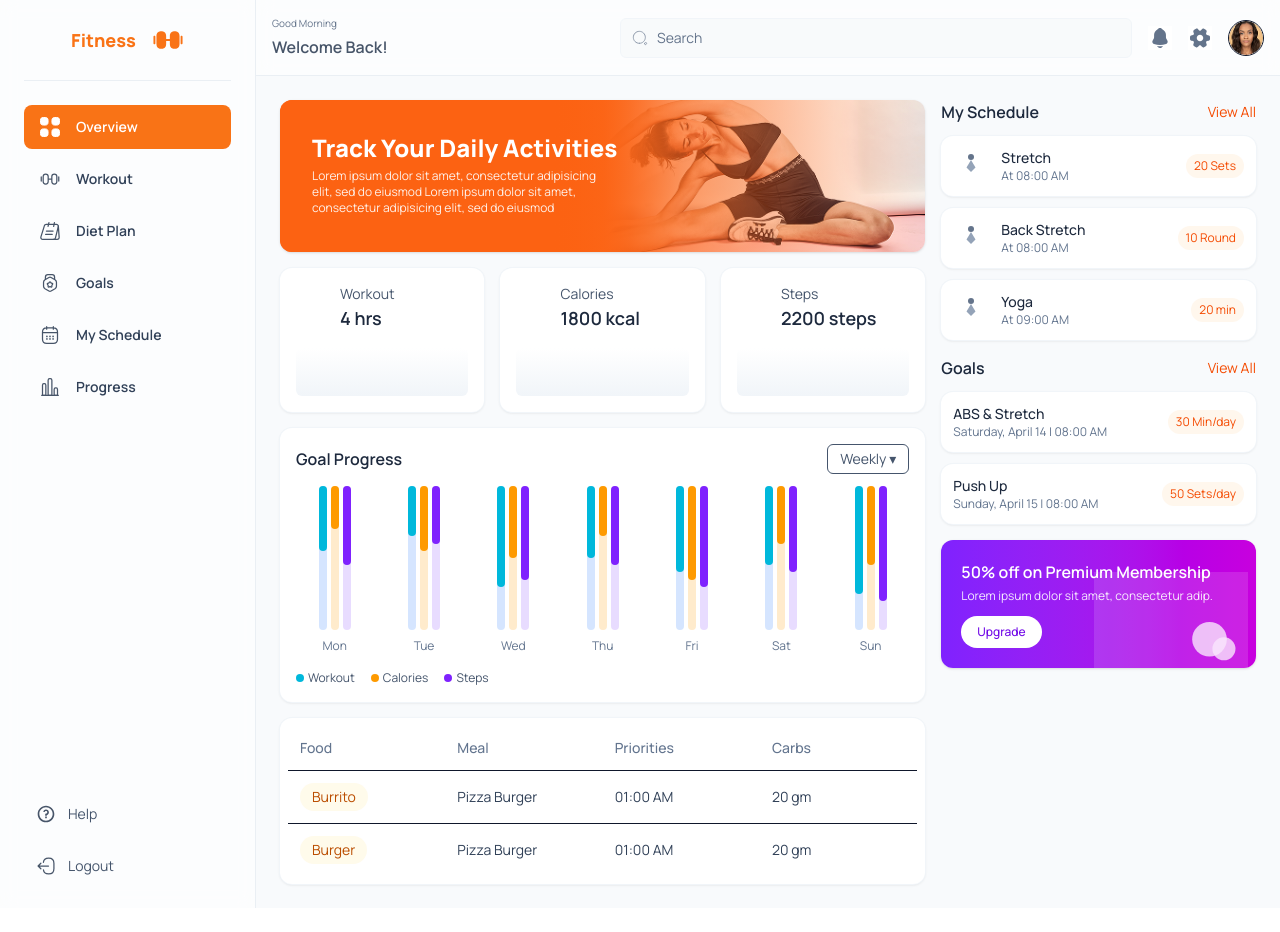
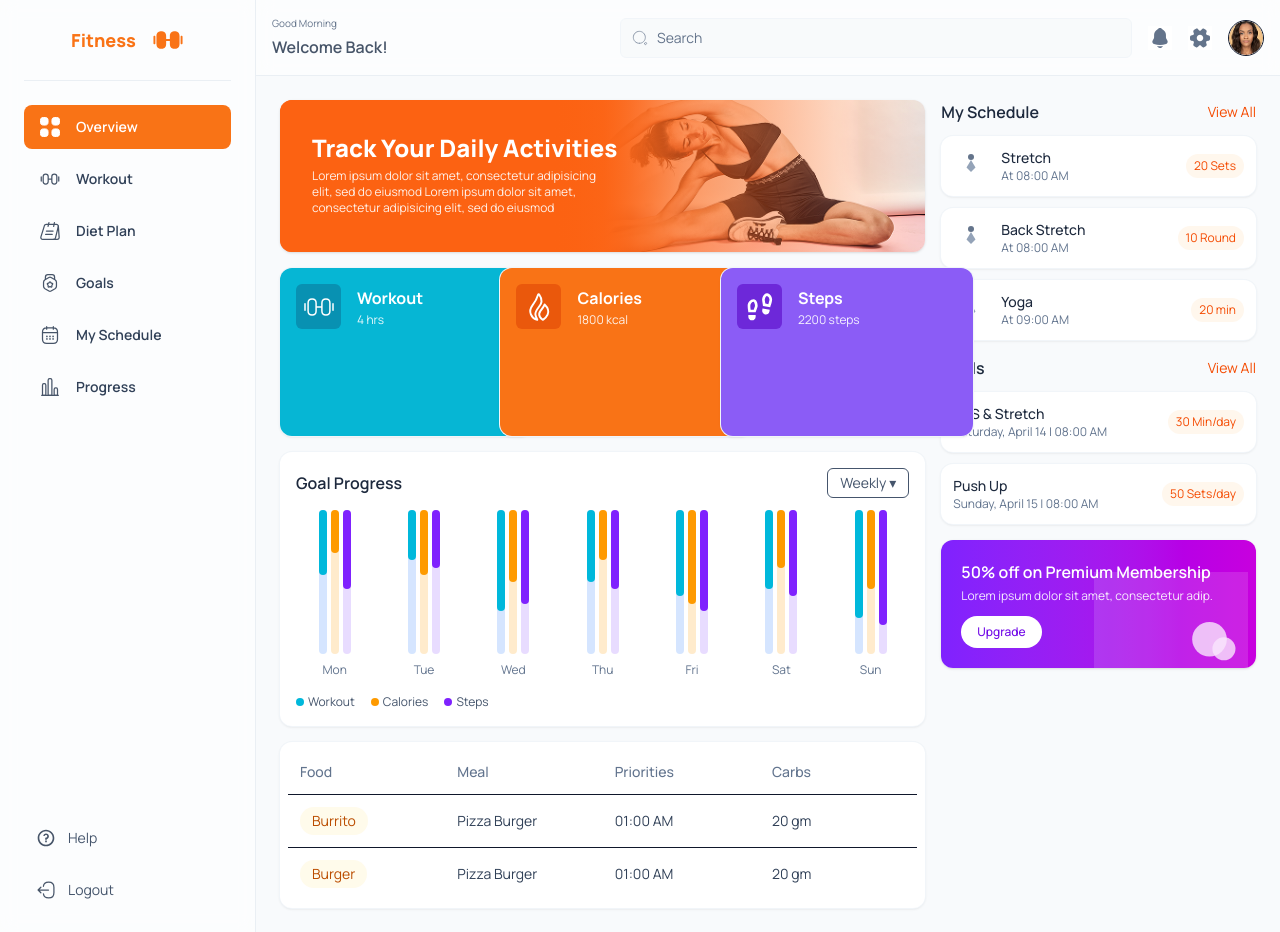
Before and after one commit to nipunrajk/fitness-dashboard, a React (Vite) app: page / in a window 1280 px wide. Before the commit the page ends 908 px from the top, so only its background shows below. Built offline with nearby package versions, Linux system fonts and the light colour scheme.

Commit message:
stat cards reomved unwanted lines

```diff
--- a/src/components/cards/StatCard.tsx
+++ b/src/components/cards/StatCard.tsx
@@ -1,24 +1,70 @@
+type Variant = 'workout' | 'calories' | 'steps';
 
 type Props = {
   title: string;
   subtitle?: string;
   icon?: string;
-  from?: string;
-  to?: string;
+  variant?: Variant;
 };
 
-export default function StatCard({ title, subtitle, icon, from = 'from-cyan-500', to = 'to-blue-500' }: Props) {
+// Centralized styles for each variant
+const VARIANT_STYLES: Record<
+  Variant,
+  {
+    cardBg: string;
+    tileBg: string;
+  }
+> = {
+  workout: {
+    cardBg: 'bg-[var(--color-workout)]',
+    tileBg: 'bg-[var(--tile-workout)]',
+  },
+  calories: {
+    cardBg: 'bg-[var(--color-calories)]',
+    tileBg: 'bg-[var(--tile-calories)]',
+  },
+  steps: {
+    cardBg: 'bg-[var(--color-steps)]',
+    tileBg: 'bg-[var(--tile-steps)]',
+  },
+};
+
+export default function StatCard({ title, subtitle, icon, variant }: Props) {
+  const key: Variant = variant ?? 'workout';
+  const cfg = VARIANT_STYLES[key];
+
   return (
-    <div className="group relative overflow-hidden rounded-xl bg-white p-4 shadow-sm ring-1 ring-slate-100">
-      <div className={`absolute inset-0 -z-10 bg-gradient-to-r ${from} ${to} opacity-10`}></div>
-      <div className="flex items-center gap-3">
-        {icon && <img src={icon} alt="" className="h-8 w-8" />}
-        <div>
-          <div className="text-sm text-slate-600">{title}</div>
-          {subtitle && <div className="text-lg font-semibold text-slate-800">{subtitle}</div>}
+    <div
+      className={[
+        'group relative overflow-hidden rounded-xl p-4 shadow-sm ring-1 ring-slate-100',
+        'w-full h-[148px] md:w-[252px] md:h-[168px] flex-none',
+        cfg.cardBg,
+        'text-white',
+      ].join(' ')}
+    >
+      <div className={`relative z-10 flex items-start gap-3 md:gap-4`}>
+        {icon && (
+          <div
+            className={`h-10 w-10 md:h-[45px] md:w-[45px] rounded-md ${cfg.tileBg} flex items-center justify-center`}
+          >
+            <img src={icon} alt='' className='h-6 w-6 md:h-8 md:w-8' />
+          </div>
+        )}
+        <div className='mt-0.5 md:mt-1'>
+          <div
+            className={`text-lg md:text-base font-bold leading-tight text-white`}
+          >
+            {title}
+          </div>
+          {subtitle && (
+            <div
+              className={`text-sm md:text-xs font-normal mt-1 text-white/90`}
+            >
+              {subtitle}
+            </div>
+          )}
         </div>
       </div>
-      <div className="mt-4 h-12 w-full rounded-md bg-gradient-to-t from-slate-100 to-transparent"></div>
     </div>
   );
 }
--- a/src/styles/index.css
+++ b/src/styles/index.css
@@ -9,20 +9,18 @@
   --muted: #64748b;
   --neutral-100: #f1f5f9;
   --neutral-200: #f8fafb;
-  /* stat card brand hues */
-  --workout-500: #06b6d4;  /* cyan */
-  --calories-500: #f97316; /* orange */
-  --steps-500: #8b5cf6;    /* purple */
 
-  /* stat card gradients */
-  --grad-workout: linear-gradient(90deg, #06b6d4, #22d3ee);
-  --grad-calories: linear-gradient(90deg, #f97316, #fb923c);
-  --grad-steps: linear-gradient(90deg, #8b5cf6, #a78bfa);
+  --workout-500: #06b6d4;
+  --workout-600: #0891b2;
+  --calories-500: #f97316;
+  --calories-600: #ea580c;
+  --steps-500: #8b5cf6;
+  --steps-600: #6d28d9;
 
   /* stat card hill svgs */
-  --img-workout-hills: url('/banner/workout.svg');
+  /* --img-workout-hills: url('/banner/workout.svg');
   --img-calories-hills: url('/banner/calorie.svg');
-  --img-steps-hills: url('/banner/steps.svg');
+  --img-steps-hills: url('/banner/steps.svg'); */
   --gradient-banner: linear-gradient(
     90deg,
     #fc6212 42.28%,
@@ -47,13 +45,10 @@
   --color-calories: var(--calories-500);
   --color-steps: var(--steps-500);
 
-  --bg-grad-workout: var(--grad-workout);
-  --bg-grad-calories: var(--grad-calories);
-  --bg-grad-steps: var(--grad-steps);
-
-  --bg-workout-hills: var(--img-workout-hills);
-  --bg-calories-hills: var(--img-calories-hills);
-  --bg-steps-hills: var(--img-steps-hills);
+  /* icon tile solid colors */
+  --tile-workout: var(--workout-600);
+  --tile-calories: var(--calories-600);
+  --tile-steps: var(--steps-600);
 }
 
 /* html,
```
Also changed, not shown: public/banner/workout.svg.
